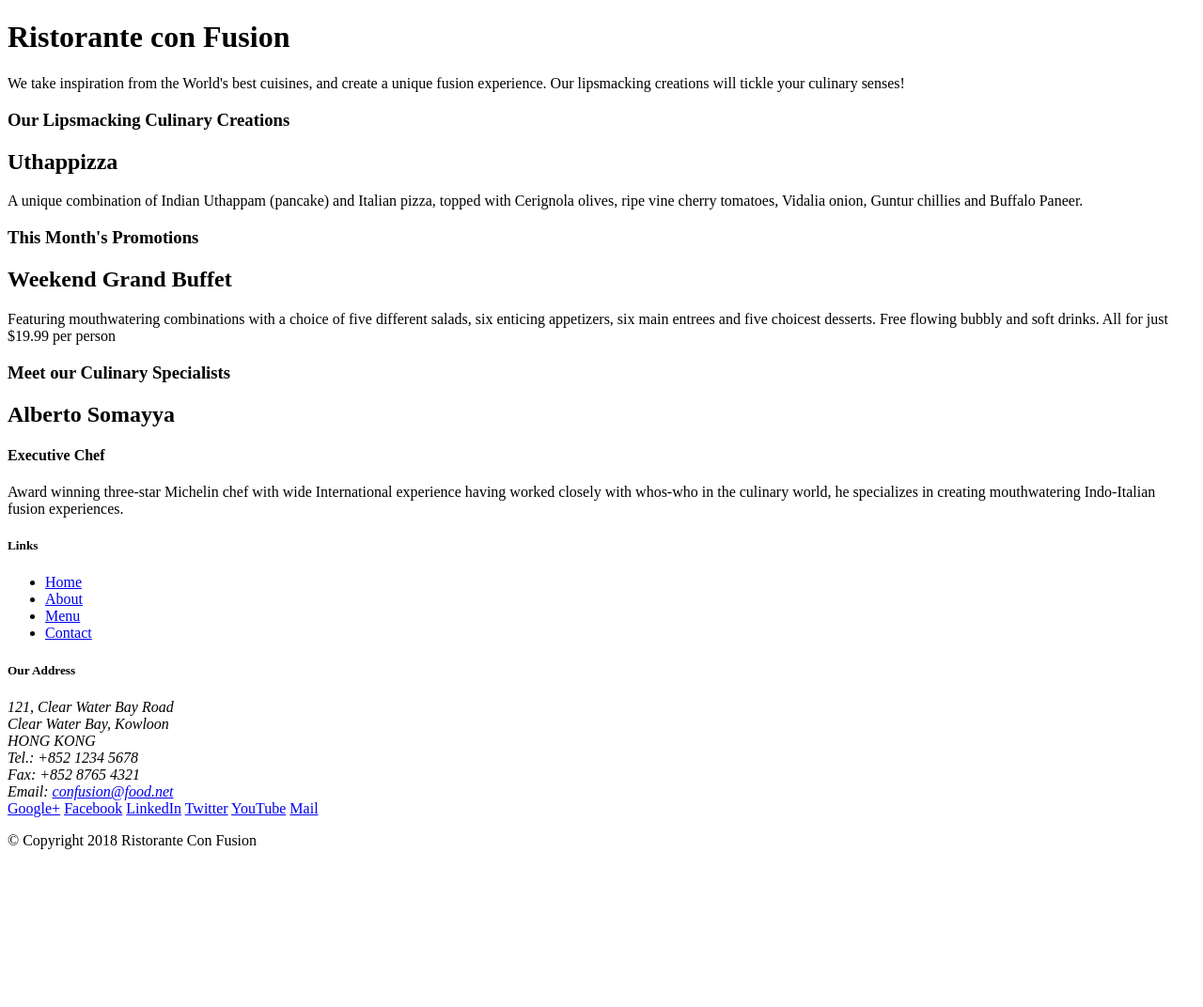
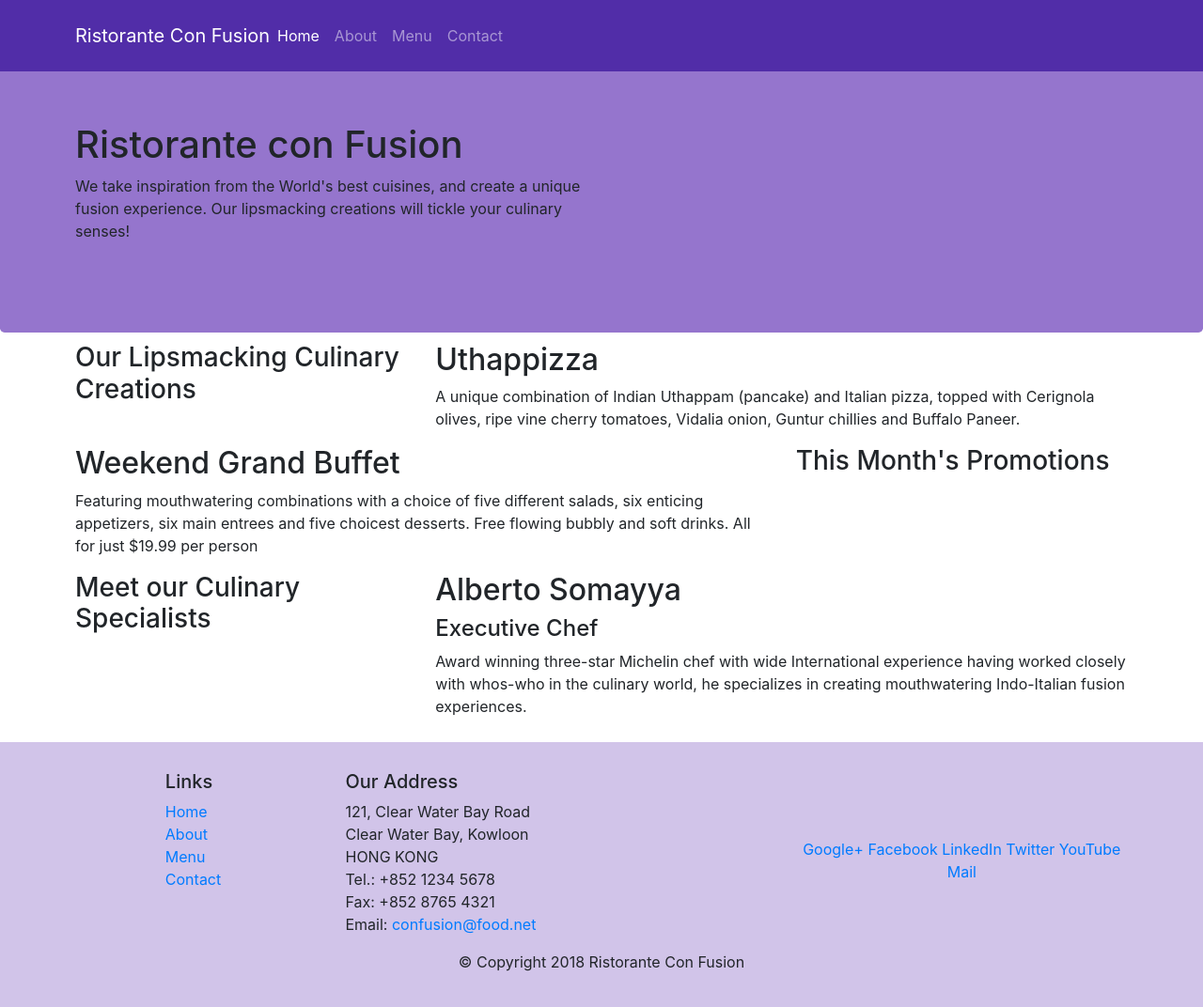
Before and after one commit to sandeep-hit/restaurants, a website: page index.html in a window 1280 px wide. Shown: the whole page at 94% size. Before the commit the page ends 920 px from the top, so only its background shows below. Drawn offline with nearby package versions, Linux system fonts and the light colour scheme.

Commit message:
home nav and about

```diff
--- /dev/null
+++ b/css/style.css
@@ -0,0 +1,19 @@
+.footer{
+    background-color:#D1C4E9;
+    margin:0px auto;
+    padding:20px 0px 20px 0px;
+}
+.jumbotron{
+    background-color:#9575CD;
+    margin: 0px auto;
+    padding: 70px 30px 70px 30px;
+}
+.container{
+    padding: 10px;;
+}
+body{
+    padding:50px 0px 0px 0px;
+}
+.navbar-dark{
+    background-color: #512DA8;
+}
--- a/index.html
+++ b/index.html
@@ -2,15 +2,39 @@
 <html lang="en">
 
 <head>
-    <title>Ristorante Con Fusion</title>
+       <!-- Required meta tags always come first -->
+    <meta charset="utf-8">
+    <meta name="viewport" content="width=device-width, initial-scale=1, shrink-to-fit=no">
+    <meta http-equiv="x-ua-compatible" content="ie=edge">
+
+    <!-- Bootstrap CSS -->
+    <link rel="stylesheet" href="node_modules/bootstrap/dist/css/bootstrap.min.css">
+    <link rel="stylesheet" href="css/style.css">
+     <title>Ristorante Con Fusion</title>
 </head>
 
 <body>
+    <nav class="navbar navbar-dark navbar-expand-sm fixed-top">
+    <div class="container">
+            <button class="navbar-toggler" type="button" data-toggle="collapse" data-target="#Navbar">
+                <span class="navbar-toggler-icon"></span>
+            </button>
 
-    <header>
-        <div>
-            <div>
-                <div>
+                <a class="navbar-brand mr-auto" href="#">Ristorante Con Fusion</a>
+                 <div class="collapse navbar-collapse" id="Navbar">
+                <ul class="navbar-nav mr-auto">
+                    <li class="nav-item active"><a class="nav-link" href="#">Home</a></li>
+                    <li class="nav-item"><a class="nav-link" href="./aboutus.html">About</a></li>
+                    <li class="nav-item"><a class="nav-link" href="#">Menu</a></li>
+                    <li class="nav-item"><a class="nav-link" href="#">Contact</a></li>
+                </ul>
+                </div>
+    </div>
+    </nav>
+    <header class="jumbotron">
+        <div class="container">
+            <div class="row">
+                <div class="col-6">
                     <h1>Ristorante con Fusion</h1>
                     <p>We take inspiration from the World's best cuisines, and create a unique fusion experience. Our lipsmacking creations will tickle your culinary senses!</p>
                 </div>
@@ -20,53 +44,57 @@
         </div>
     </header>
 
-    <div>
-        <div>
-            <div>
+    <div class="container">
+        <div class="row  algin-self-center">
+
+            <div class="col-sm-4">
                 <h3>Our Lipsmacking Culinary Creations</h3>
             </div>
-            <div>
+            <div class="col-sm-8">
                 <h2>Uthappizza</h2>
                 <p>A unique combination of Indian Uthappam (pancake) and Italian pizza, topped with Cerignola olives, ripe vine cherry tomatoes, Vidalia onion, Guntur chillies and Buffalo Paneer.</p>
             </div>
+
         </div>
 
 
-        <div>
-            <div>
-                <h3>This Month's Promotions</h3>
-            </div>
-            <div>
+             <div class="row algin-self-center">
+
+                <div class="col-sm-8 first">
                 <h2>Weekend Grand Buffet</h2>
                 <p>Featuring mouthwatering combinations with a choice of five different salads, six enticing appetizers, six main entrees and five choicest desserts. Free flowing bubbly and soft drinks. All for just $19.99 per person </p>
+                 </div>
+                 <div class="col-sm-4 last">
+                <h3>This Month's Promotions</h3>
+                </div>
             </div>
-        </div>
 
-        <div>
-            <div>
+
+             <div class="row  algin-self-center">
+                <div class="col-sm-4">
                 <h3>Meet our Culinary Specialists</h3>
-            </div>
-            <div>
+                </div>
+                <div class="col-sm-8">
                 <h2>Alberto Somayya</h2>
                 <h4>Executive Chef</h4>
                 <p>Award winning three-star Michelin chef with wide International experience having worked closely with whos-who in the culinary world, he specializes in creating mouthwatering Indo-Italian fusion experiences. </p>
+                </div>
             </div>
-        </div>
     </div>
 
-    <footer>
-        <div>
-            <div>
-                <div>
+    <footer class="footer">
+        <div class="container">
+            <div class="row">
+                <div class="col-4 offset-1 col-sm-2" >
                     <h5>Links</h5>
-                    <ul>
+                    <ul class="list-unstyled">
                         <li><a href="#">Home</a></li>
                         <li><a href="#">About</a></li>
                         <li><a href="#">Menu</a></li>
                         <li><a href="#">Contact</a></li>
                     </ul>
                 </div>
-                <div>
+                <div class="col-7 col-sm-5">
                     <h5>Our Address</h5>
                     <address>
 		              121, Clear Water Bay Road<br>
@@ -77,8 +105,8 @@
 		              Email: <a href="mailto:confusion@food.net">confusion@food.net</a>
 		           </address>
                 </div>
-                <div>
-                    <div>
+                <div class="col-12 col-sm-4 align-self-center">
+                    <div class="text-center">
                         <a href="http://google.com/+">Google+</a>
                         <a href="http://www.facebook.com/profile.php?id=">Facebook</a>
                         <a href="http://www.linkedin.com/in/">LinkedIn</a>
@@ -88,14 +116,17 @@
                     </div>
                 </div>
            </div>
-           <div>
-                <div>
+           <div class="row justify-content-center">
+                <div class="col-auto">
                     <p>© Copyright 2018 Ristorante Con Fusion</p>
                 </div>
            </div>
         </div>
     </footer>
-
+    <!-- jQuery first, then Popper.js, then Bootstrap JS. -->
+    <script src="node_modules/jquery/dist/jquery.slim.min.js"></script>
+    <script src="node_modules/popper.js/dist/umd/popper.min.js"></script>
+    <script src="node_modules/bootstrap/dist/js/bootstrap.min.js"></script>
 </body>
 
 </html>
```
Also changed, not shown: aboutus.html (added, +143 -0 lines).
